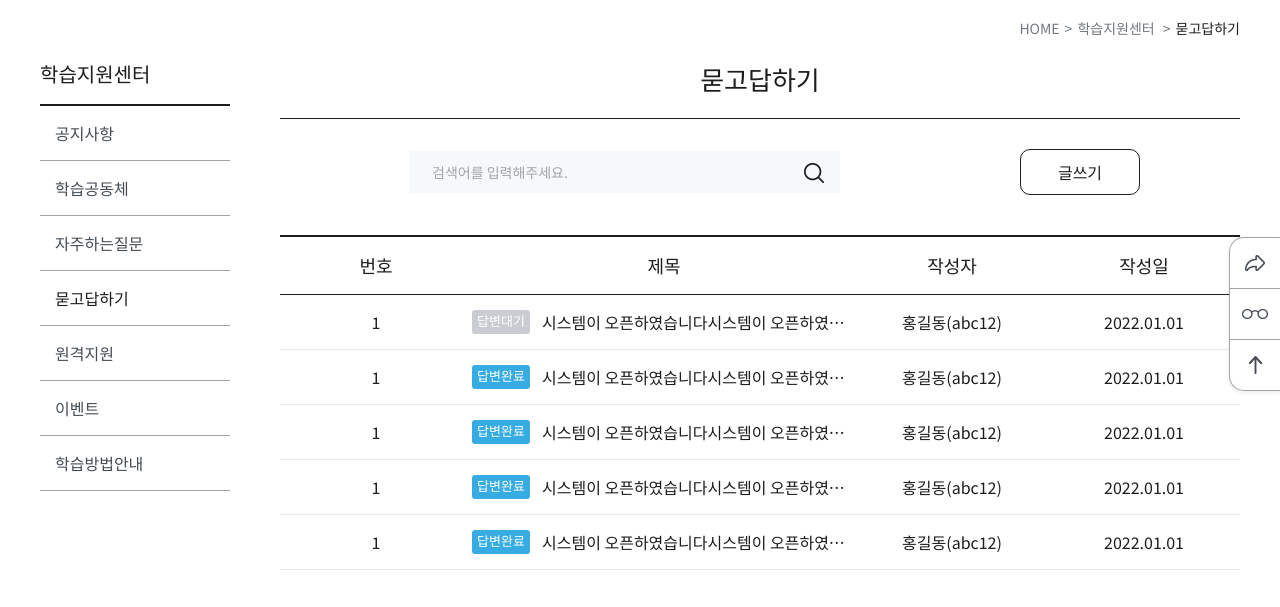
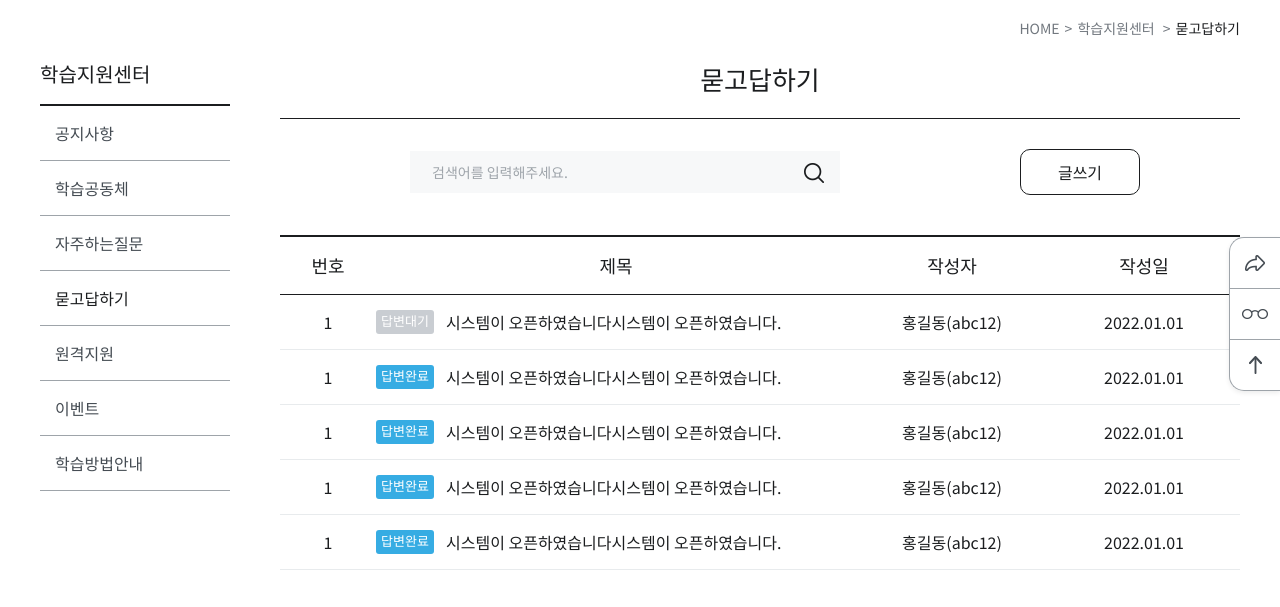
Before and after one commit to aldo814/LearningHUB, a plain HTML site: page html/묻고답하기_목록.html in a window 1280 px wide. Shown: the part 163-770 px from the top of the page. Drawn offline with nearby package versions, Linux system fonts and the light colour scheme; some packages are replaced by stand-ins of ours; a script that the page names is missing; a web font is replaced by a local one.

Commit message:
Update 묻고답하기_목록.html

```diff
--- a/html/묻고답하기_목록.html
+++ b/html/묻고답하기_목록.html
@@ -176,7 +176,7 @@
                         <table>
                             <caption>공지사항</caption>
                             <colgroup>
-                                <col style="width: 20%">
+                                <col style="width: 10%">
                                 <col>
                                 <col style="width: 20%">
                                 <col style="width: 20%">
```
